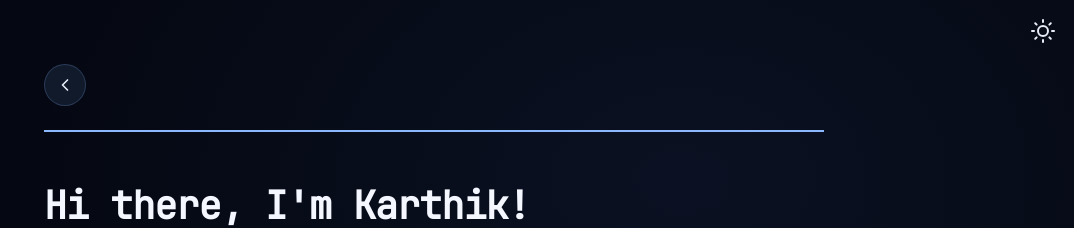
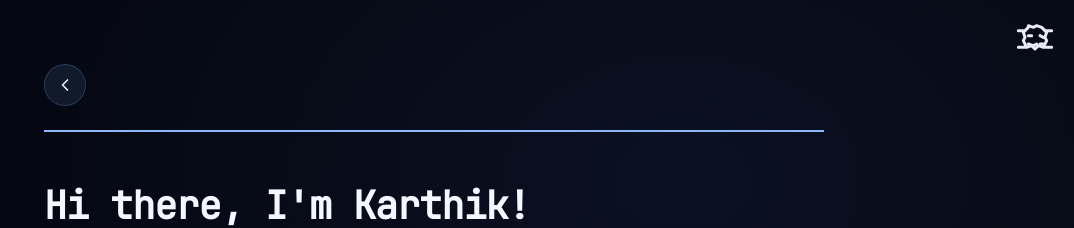
Before and after one commit to Karthik-M11/karthik-m11.github.io, a Jekyll site: the page built from blog.html, in a window 1280 px wide. Shown: the top 228 px of the page, without its empty margins (206-1280 px from the left). Built offline with Jekyll 4.4.1, drawn with Linux system fonts in a browser that asks for light colours.

Commit message:
Replace theme toggle button with a glitch effect animation and add corresponding styles

```diff
--- /dev/null
+++ b/_includes/glitch_effect.html
@@ -0,0 +1,18 @@
+<script>
+  window.addEventListener('DOMContentLoaded', function () {
+    var button = document.querySelector('.theme-toggle');
+    var page = document.querySelector('.page-content');
+    if (!button || !page) return;
+
+    var glitchTimer;
+    button.addEventListener('click', function () {
+      window.clearTimeout(glitchTimer);
+      page.classList.remove('page-glitch');
+      void page.offsetWidth;
+      page.classList.add('page-glitch');
+      glitchTimer = window.setTimeout(function () {
+        page.classList.remove('page-glitch');
+      }, 650);
+    });
+  });
+</script>
--- a/_includes/head.html
+++ b/_includes/head.html
@@ -31,7 +31,7 @@
 
   <link rel="stylesheet" href="{{ "/assets/css/main.css" | relative_url }}" />
   {% if site.theme_config.appearance_toggle %}
-    {% include toggle_theme_js.html %}
+    {% include glitch_effect.html %}
   {% endif %}
 
   {%- include custom_head.html -%}
--- a/_includes/toggle_theme_button.html
+++ b/_includes/toggle_theme_button.html
@@ -1,16 +1,7 @@
-<button aria-label="Toggle dark mode" aria-pressed="false" class="theme-toggle">
-  <svg class="icon-sun" viewBox="0 0 24 24" width="24" height="24" fill="none" stroke="currentcolor" stroke-width="2" stroke-linecap="round" stroke-linejoin="round" aria-hidden="true">
-    <circle cx="12" cy="12" r="5"></circle>
-    <line x1="12" y1="1" x2="12" y2="3"></line>
-    <line x1="12" y1="21" x2="12" y2="23"></line>
-    <line x1="4.22" y1="4.22" x2="5.64" y2="5.64"></line>
-    <line x1="18.36" y1="18.36" x2="19.78" y2="19.78"></line>
-    <line x1="1" y1="12" x2="3" y2="12"></line>
-    <line x1="21" y1="12" x2="23" y2="12"></line>
-    <line x1="4.22" y1="19.78" x2="5.64" y2="18.36"></line>
-    <line x1="18.36" y1="5.64" x2="19.78" y2="4.22"></line>
-  </svg>
-  <svg class="icon-moon" viewBox="0 0 24 24" width="24" height="24" fill="none" stroke="currentcolor" stroke-width="2" stroke-linecap="round" stroke-linejoin="round" aria-hidden="true">
-    <path d="M21 12.79A9 9 0 1 1 11.21 3 7 7 0 0 0 21 12.79z"></path>
+<button type="button" class="theme-toggle">
+  <svg class="icon-glitch-face" viewBox="0 0 24 24" width="40" height="40" fill="none" stroke="currentColor" stroke-width="1.8" stroke-linecap="round" stroke-linejoin="round" aria-hidden="true">
+    <path d="m8 4 3 1 2-1 3 1 3 3-1 3 1 2-2 4-3-1-2 2-2-2-3 1-2-4 1-2-1-3 3-3Z"></path>
+    <path d="M2 7h3m14 0h3M2 17h4m12 0h4"></path>
+    <path d="M8 10h2m5 0 2 1m-9 4 3 1 2-1m2 0h2"></path>
   </svg>
 </button>
--- a/_sass/moonwalk.scss
+++ b/_sass/moonwalk.scss
@@ -251,6 +251,11 @@
   top: 0;
   border: 2px transparent solid;
   outline: none;
+  transition: transform 120ms ease-out, color 120ms ease-out;
+}
+
+.theme-toggle:active {
+  transform: scale(0.88);
 }
 
 .theme-toggle:hover {
@@ -260,10 +265,30 @@
 .theme-toggle:focus {
   outline: none;
 }
+
+.page-content.page-glitch {
+  animation: page-glitch 600ms steps(1, end) both;
+}
+
+@keyframes page-glitch {
+  0%, 100% { transform: translate(0); filter: none; }
+  10% { transform: translate(-3px, 1px); filter: drop-shadow(2px 0 rgba(139, 184, 255, 0.65)) drop-shadow(-2px 0 rgba(255, 70, 95, 0.4)); }
+  20% { transform: translate(3px, -1px) skewX(-0.4deg); }
+  35% { transform: translate(-2px, 0); filter: drop-shadow(-2px 0 rgba(139, 184, 255, 0.55)) drop-shadow(2px 0 rgba(255, 70, 95, 0.35)); }
+  48% { transform: translate(2px, 1px); }
+  62% { transform: translate(-1px, -1px) skewX(0.25deg); filter: drop-shadow(1px 0 rgba(139, 184, 255, 0.5)); }
+  78% { transform: translate(2px, 0); }
+}
+
 @media screen and (max-width: 600px) {
   .theme-toggle {
     margin: 0.5em;
   }
+}
+
+@media (prefers-reduced-motion: reduce) {
+  .theme-toggle { transition: none; }
+  .page-glitch { animation: none; }
 }
 .dashed {
   border-top: 1px var(--text) dashed;
```
